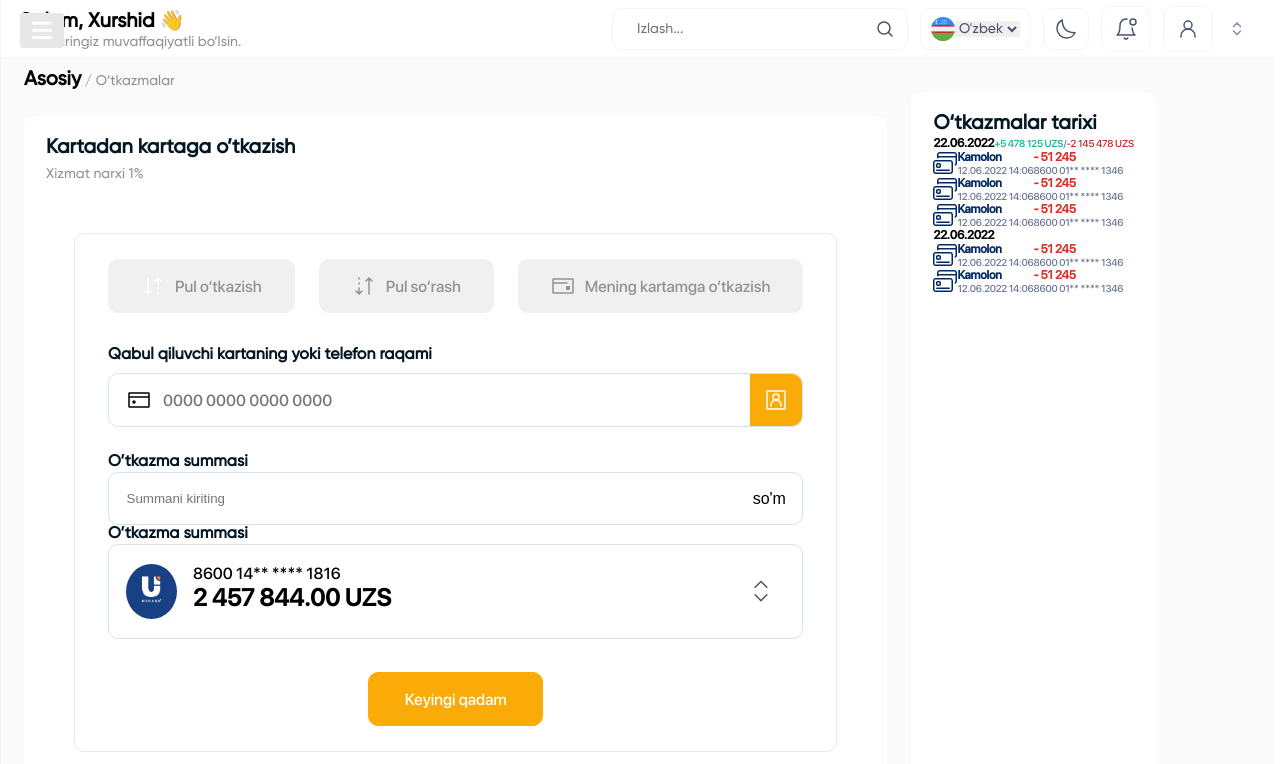
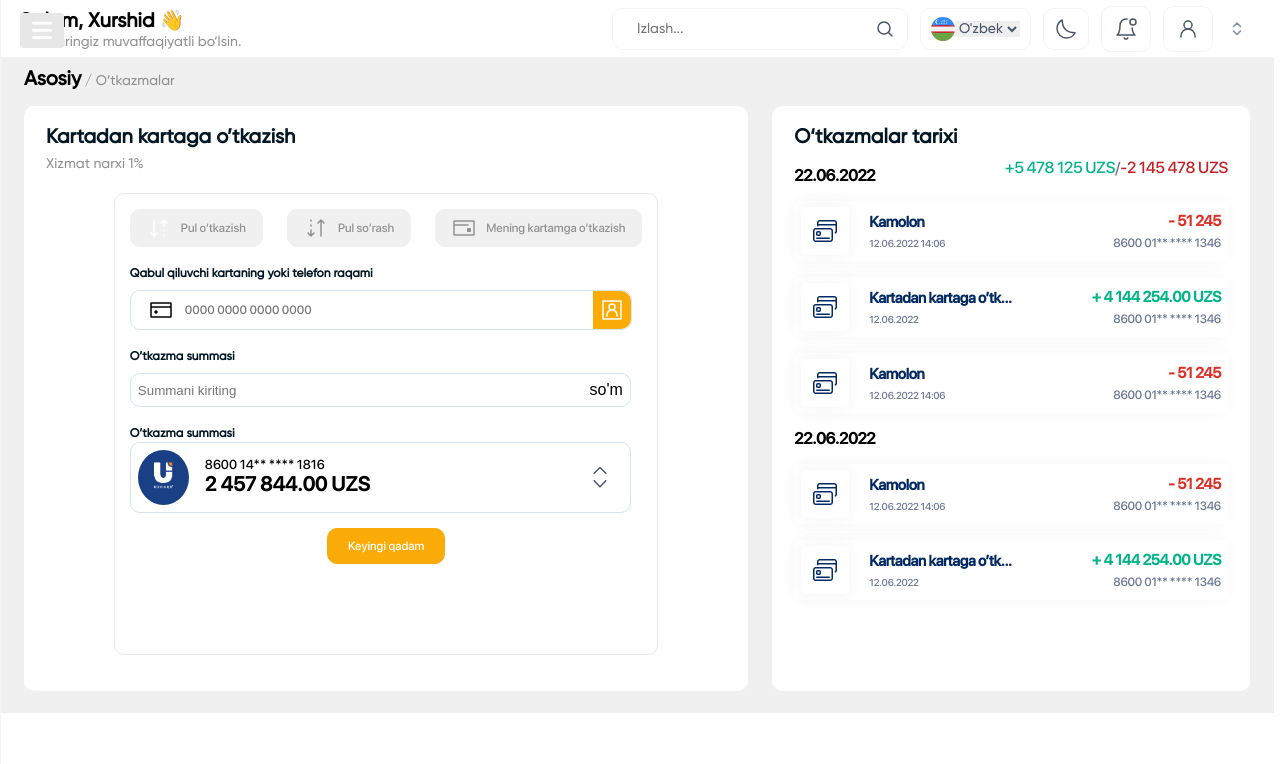
Before and after one commit to Inomjon7777/main-task, a Vue app: page /transfers-page in a window 1280 px wide. Shown: the top 764 px of the page. Built offline with nearby package versions, Linux system fonts and the light colour scheme.

Commit message:
i finish transfers box

```diff
--- a/src/components/sidebar/transfers/transfers.vue
+++ b/src/components/sidebar/transfers/transfers.vue
@@ -10,6 +10,7 @@
           Kartadan kartaga o’tkazish
         </p>
         <p class="transfer-from-card-to-card__description">Xizmat narxi 1%</p>
+        <div class="transfer-box-parent">
           <div class="transfer-box">
             <!-- transfer__buttons box -->
             <div class="transfer__buttons-box">
@@ -58,7 +59,11 @@
               <p class="plastic-card-box__title">O’tkazma summasi</p>
               <div class="plastic-card-box__card-box">
                 <div class="icon-uzcard-box">
-                <img class="iconUzcard" :src="iconUzcard" alt="icon_two_card" />
+                  <img
+                    class="iconUzcard"
+                    :src="iconUzcard"
+                    alt="icon_two_card"
+                  />
                 </div>
                 <div class="plastic-card-box__card-box__word-box">
                   <p>8600 14** **** 1816</p>
@@ -73,6 +78,7 @@
             </div>
             <!-- button the next step -->
             <div class="the-next-step-box"><button>Keyingi qadam</button></div>
+          </div>
         </div>
       </div>
       <!---HISTORY OF TRANSFERS--->
@@ -91,10 +97,12 @@
           </div>
           <!-- 1 history-of-transfers-box__card-box -->
           <div class="history-of-transfers-box__card-box">
+            <div class="history-of-transfers-box__card-box__img-vs-date-box">
               <img :src="iconTwoCard" alt="icon_two_card" />
               <div class="card-name-vs-date">
                 <p>Kamolon</p>
                 <p>12.06.2022 14:06</p>
+              </div>
             </div>
             <div class="cut-off-amount-vs-card-number">
               <p>- 51 245</p>
@@ -103,22 +111,26 @@
           </div>
           <!-- 2 history-of-transfers-box__card-box -->
           <div class="history-of-transfers-box__card-box">
+            <div class="history-of-transfers-box__card-box__img-vs-date-box">
+              <img :src="iconTwoCard" alt="icon_two_card" />
+              <div class="card-name-vs-date">
+                <p>Kartadan kartaga o’tk...</p>
+                <p>12.06.2022</p>
+              </div>
+            </div>
+            <div class="cut-off-amount-vs-card-number">
+              <p class="green-summa">+ 4 144 254.00 UZS</p>
+              <p>8600 01** **** 1346</p>
+            </div>
+          </div>
+          <!-- 3 history-of-transfers-box__card-box -->
+          <div class="history-of-transfers-box__card-box">
+            <div class="history-of-transfers-box__card-box__img-vs-date-box">
               <img :src="iconTwoCard" alt="icon_two_card" />
               <div class="card-name-vs-date">
                 <p>Kamolon</p>
                 <p>12.06.2022 14:06</p>
               </div>
-            <div class="cut-off-amount-vs-card-number">
-              <p>- 51 245</p>
-              <p>8600 01** **** 1346</p>
-            </div>
-          </div>
-          <!-- 3 history-of-transfers-box__card-box -->
-          <div class="history-of-transfers-box__card-box">
-            <img :src="iconTwoCard" alt="icon_two_card" />
-            <div class="card-name-vs-date">
-              <p>Kamolon</p>
-              <p>12.06.2022 14:06</p>
             </div>
             <div class="cut-off-amount-vs-card-number">
               <p>- 51 245</p>
@@ -131,10 +143,12 @@
           </div>
           <!-- 4 history-of-transfers-box__card-box -->
           <div class="history-of-transfers-box__card-box">
+            <div class="history-of-transfers-box__card-box__img-vs-date-box">
               <img :src="iconTwoCard" alt="icon_two_card" />
               <div class="card-name-vs-date">
                 <p>Kamolon</p>
                 <p>12.06.2022 14:06</p>
+              </div>
             </div>
             <div class="cut-off-amount-vs-card-number">
               <p>- 51 245</p>
@@ -143,13 +157,15 @@
           </div>
           <!-- 5 history-of-transfers-box__card-box -->
           <div class="history-of-transfers-box__card-box">
+            <div class="history-of-transfers-box__card-box__img-vs-date-box">
               <img :src="iconTwoCard" alt="icon_two_card" />
               <div class="card-name-vs-date">
-              <p>Kamolon</p>
-              <p>12.06.2022 14:06</p>
+                <p>Kartadan kartaga o’tk...</p>
+                <p>12.06.2022</p>
+              </div>
             </div>
             <div class="cut-off-amount-vs-card-number">
-              <p>- 51 245</p>
+              <p class="green-summa">+ 4 144 254.00 UZS</p>
               <p>8600 01** **** 1346</p>
             </div>
           </div>
@@ -188,13 +204,25 @@ export default {
 
 <style scoped>
 .transfers {
-  background-color: #fafafa;
+  background-color: #f0f0f0;
+  height: 655px;
 }
 .transfers-boxes {
   display: flex;
+  height: 585px;
+  justify-content: space-between;
+  align-items: center;
 }
 .transfer-from-card-to-card {
   margin: 24px;
+  height: 585px;
+  flex-grow: 7;
+}
+.history-of-transfers {
+  flex-grow: 3;
+  height: 545px;
+  margin-right: 24px;
+  width: 28%;
 }
 .transfer-from-card-to-card,
 .history-of-transfers {
@@ -217,12 +245,18 @@ export default {
   font-size: 14px;
   color: #919191;
 }
+.transfer-box-parent {
+  display: grid;
+  place-items: center;
+}
 .transfer-box {
   background: #ffffff;
   border: 1px solid #e9e9e9;
   border-radius: 10px;
-  padding: 25px 33px;
-  margin: 50px;
+  padding: 15px;
+  height: 430px;
+  width: max-content;
+  margin-top: 20px;
 }
 .transfer-from-card-to-card__title {
   font-family: "Gilroy";
@@ -254,34 +288,15 @@ export default {
   justify-content: center;
   align-items: center;
   transition: all 0.5s ease;
-}
-
-.transfer__buttons-box button:first-child {
-  font-family: "SF Pro Display";
-  font-style: normal;
-  font-weight: 500;
-  font-size: 16px;
-  color: #929292;
-  padding: 14px 32px;
-  background: #f0f0f0;
-  border-radius: 10px;
-  border: 1px solid #f0f0f0;
-  cursor: pointer;
-  display: flex;
-  gap: 10px;
-}
-
-.transfer__buttons-box button:nth-child(2),
-.transfer__buttons-box button:last-child {
   cursor: pointer;
   display: flex;
   gap: 10px;
   font-family: "SF Pro Display";
   font-style: normal;
   font-weight: 500;
-  font-size: 16px;
+  font-size: 12px;
   color: #929292;
-  padding: 14px 32px;
+  padding: 6px 16px;
   background: #f0f0f0;
   border-radius: 10px;
   border: 1px solid #f0f0f0;
@@ -296,18 +311,19 @@ export default {
   font-family: "Gilroy";
   font-style: normal;
   font-weight: 600;
-  font-size: 16px;
+  font-size: 12px;
   color: #021723;
-  margin-top: 33px;
+  margin-top: 20px;
 }
 .recipients-card-or-phone-number-box__input-box {
   border: 1px solid #d5e3ed;
   border-radius: 10px;
   display: flex;
   align-items: center;
+  width: 500px;
 }
 .iconUserSquare {
-  padding: 14px;
+  padding: 7px;
   background: #fbab07;
   border-radius: 0px 10px 10px 0px;
 }
@@ -317,7 +333,7 @@ export default {
 }
 .recipients-card-or-phone-number-box__input-box {
   margin-top: 8px;
-  margin-bottom: 26px;
+  margin-bottom: 20px;
 }
 .recipients-card-or-phone-number-box__input-box input {
   border: none;
@@ -325,7 +341,7 @@ export default {
   font-family: "SF Pro Display";
   font-style: normal;
   font-weight: 400;
-  font-size: 16px;
+  font-size: 12px;
   color: #9597a8;
   outline: none;
 }
@@ -333,14 +349,17 @@ export default {
   font-family: "Gilroy";
   font-style: normal;
   font-weight: 600;
-  font-size: 16px;
+  font-size: 12px;
   color: #021723;
 }
 .transfer-amount-box__input-box {
   display: flex;
   border: 1px solid #d5e3ed;
   border-radius: 10px;
-  padding: 16.5px 16.5px 16.5px 17.5px;
+  padding: 7px;
+  width: 485px;
+  margin-top: 8px;
+  margin-bottom: 20px;
 }
 .transfer-amount-box__input-box input {
   width: 100%;
@@ -350,14 +369,15 @@ export default {
   font-family: "Gilroy";
   font-style: normal;
   font-weight: 600;
-  font-size: 16px;
+  font-size: 12px;
   color: #021723;
 }
 .plastic-card-box__card-box {
   display: flex;
-  padding: 19px 17px;
+  padding: 7px;
   border: 1px solid #d5e3ed;
   border-radius: 10px;
+  width: 485px;
 }
 .iconUzcard {
   width: 33px;
@@ -373,8 +393,9 @@ export default {
   font-family: "SF Pro Display";
   font-style: normal;
   font-weight: 500;
-  font-size: 16px;
+  font-size: 13px;
   color: #000000;
+  margin-top: 7px;
 }
 .plastic-card-box__card-box__word-box {
   margin-left: 16px;
@@ -383,24 +404,24 @@ export default {
   font-family: "SF Pro Display";
   font-style: normal;
   font-weight: 700;
-  font-size: 24px;
+  font-size: 20px;
   color: #000000;
 }
 .icon_vertical_strelka {
-  margin-left: 350px;
+  margin-left: 210px;
 }
 .the-next-step-box {
   display: flex;
   justify-content: center;
   align-items: center;
-  margin-top: 33px;
+  margin-top: 15px;
 }
 .the-next-step-box button {
-  padding: 16.5px 35.5px;
+  padding: 10px 20px;
   font-family: "SF Pro Display";
   font-style: normal;
   font-weight: 500;
-  font-size: 16px;
+  font-size: 12px;
   color: #ffffff;
   background: #fbab07;
   border-radius: 10px;
@@ -414,6 +435,10 @@ export default {
 }
 
 /*HISTORY OF TRANSFERS*/
+.transfers__title {
+  padding: 10px 0px 14px 0px;
+  margin-left: 24px;
+}
 .history-of-transfers {
   padding: 20px 22px;
 }
@@ -426,14 +451,17 @@ export default {
 }
 .history-of-transfers-box__date-box {
   display: flex;
+  justify-content: space-between;
+  align-items: center;
 }
 .history-of-transfers-box__date-box p:first-child {
   font-family: "SF Pro Display";
   font-style: normal;
   font-weight: 700;
-  font-size: 12px;
+  font-size: 16px;
   letter-spacing: -0.02em;
   color: #000000;
+  margin-top: 16px;
 }
 .green-summa,
 .red-summa,
@@ -441,7 +469,7 @@ export default {
   font-family: "SF Pro Display";
   font-style: normal;
   font-weight: 500;
-  font-size: 10px;
+  font-size: 16px;
   letter-spacing: -0.02em;
 }
 .green-summa {
@@ -459,12 +487,28 @@ export default {
 }
 .history-of-transfers-box__card-box {
   display: flex;
+  justify-content: space-between;
+  align-items: center;
+  margin-top: 16px;
+  padding: 6px 7px;
+  background: #ffffff;
+  box-shadow: 0px 0px 20px rgba(0, 4, 106, 0.03);
+  border-radius: 5px;
+}
+.history-of-transfers-box__card-box img {
+  width: 24px;
+  height: 24px;
+}
+.card-name-vs-date {
+  display: flex;
+  flex-direction: column;
+  gap: 6px;
 }
 .card-name-vs-date p:first-child {
   font-family: "SF Pro Display";
   font-style: normal;
   font-weight: 700;
-  font-size: 12px;
+  font-size: 15px;
   letter-spacing: -0.02em;
   color: #022964;
 }
@@ -476,11 +520,17 @@ export default {
   letter-spacing: -0.02em;
   color: #6a7494;
 }
+.cut-off-amount-vs-card-number {
+  display: flex;
+  gap: 6px;
+  flex-direction: column;
+  align-items: flex-end;
+}
 .cut-off-amount-vs-card-number p:last-child {
   font-family: "SF Pro Display";
   font-style: normal;
   font-weight: 500;
-  font-size: 10px;
+  font-size: 12px;
   letter-spacing: -0.02em;
   color: #6a7494;
 }
@@ -488,8 +538,23 @@ export default {
   font-family: "SF Pro Display";
   font-style: normal;
   font-weight: 700;
-  font-size: 12px;
+  font-size: 15px;
   letter-spacing: -0.02em;
   color: #dc3027;
 }
+
+.history-of-transfers-box__card-box__img-vs-date-box {
+  display: flex;
+  align-items: center;
+  gap: 20px;
+}
+.history-of-transfers-box__card-box__img-vs-date-box img {
+  padding: 12px;
+  background: #ffffff;
+  box-shadow: 0px 0px 20px rgba(0, 4, 106, 0.05);
+  border-radius: 5px;
+}
+.green-summa {
+  color: #00b488 !important;
+}
 </style>
```
Lines whose indentation alone changed are shown as unchanged.
